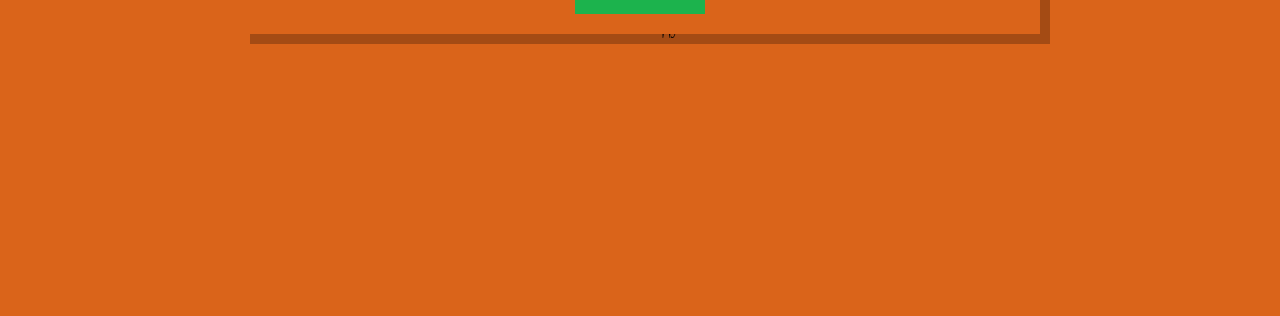
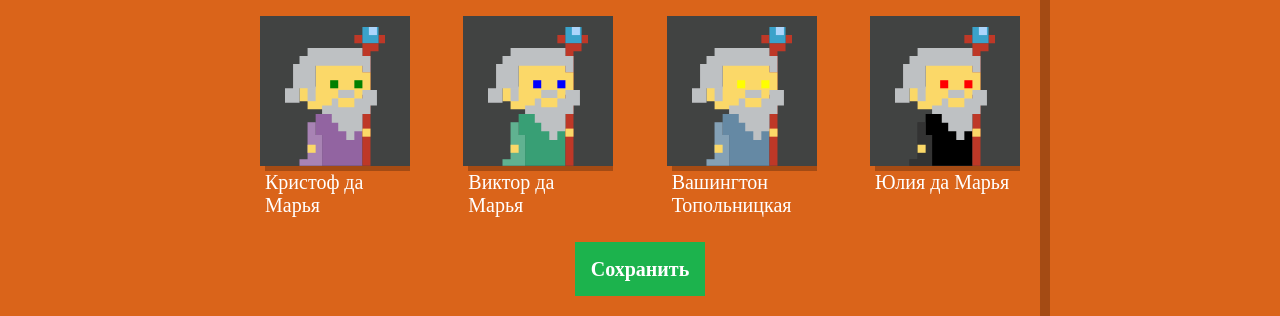
Before and after one commit to katteez/cam, a website: page index.html in a window 1280 px wide. Shown: the part 683-999 px from the top of the page. Before the commit the page ends 800 px from the top, so only its background shows below. Drawn offline with Linux system fonts and the light colour scheme; a web font is replaced by a local one.

Commit message:
small fix - Проставила параметр при вызове функции

```diff
--- a/index.html
+++ b/index.html
@@ -195,7 +195,7 @@ function getWizardY(height) {
 };
 </script>
 <script src="./js/stat.js"></script>
-<script src="js/setup.js"></script>
+<script src="./js/setup.js"></script>
 <script src="./js/game.js"></script>
 
 </body>
--- a/js/setup.js
+++ b/js/setup.js
@@ -3,7 +3,7 @@
 (function () {
   document.querySelector('.setup').classList.remove('hidden');
 
-  var quantity = 4;
+  var wizardsQuantity = 4;
 
   // Получаем данные о волшебнике
   function getWizardData() {
@@ -29,11 +29,11 @@
   }
 
   // Создаем массив волшебников с заполненными данными
-  function generateWizardsArray(wizardsQuantity) {
+  function generateWizardsArray(wizardsCount) {
     var wizardData = getWizardData();
     var wizards = [];
 
-    for (var i = 0; i < wizardsQuantity; i++) {
+    for (var i = 0; i < wizardsCount; i++) {
       wizards.push({
         name: getRandomArrayItem(wizardData.wizardFirstNames) + ' ' + getRandomArrayItem(wizardData.wizardLastNames),
         coatColor: getRandomArrayItem(wizardData.wizardCoatColors),
@@ -44,13 +44,13 @@
   }
 
   // Создаем DOM-элементы для волшебников и заполняем их данными из ранее созданного массива
-  function createWizardElements(wizardsQuantity) {
-    var wizards = generateWizardsArray();
+  function createWizardElements(wizardsCount) {
+    var wizards = generateWizardsArray(wizardsCount);
     var similarWizardTemplate = document.querySelector('#similar-wizard-template').content;
     var fragment = document.createDocumentFragment();
     var similarListElement = document.querySelector('.setup-similar-list');
 
-    for (var i = 0; i < wizardsQuantity; i++) {
+    for (var i = 0; i < wizardsCount; i++) {
       var wizardElement = similarWizardTemplate.cloneNode(true);
       wizardElement.querySelector('.setup-similar-label').textContent = wizards[i].name;
       wizardElement.querySelector('.wizard-coat').style.fill = wizards[i].coatColor;
@@ -61,8 +61,7 @@
     similarListElement.appendChild(fragment);
   }
 
-  generateWizardsArray(quantity);
-  createWizardElements(quantity);
+  createWizardElements(wizardsQuantity);
 
   document.querySelector('.setup-similar').classList.remove('hidden');
 })();
```
